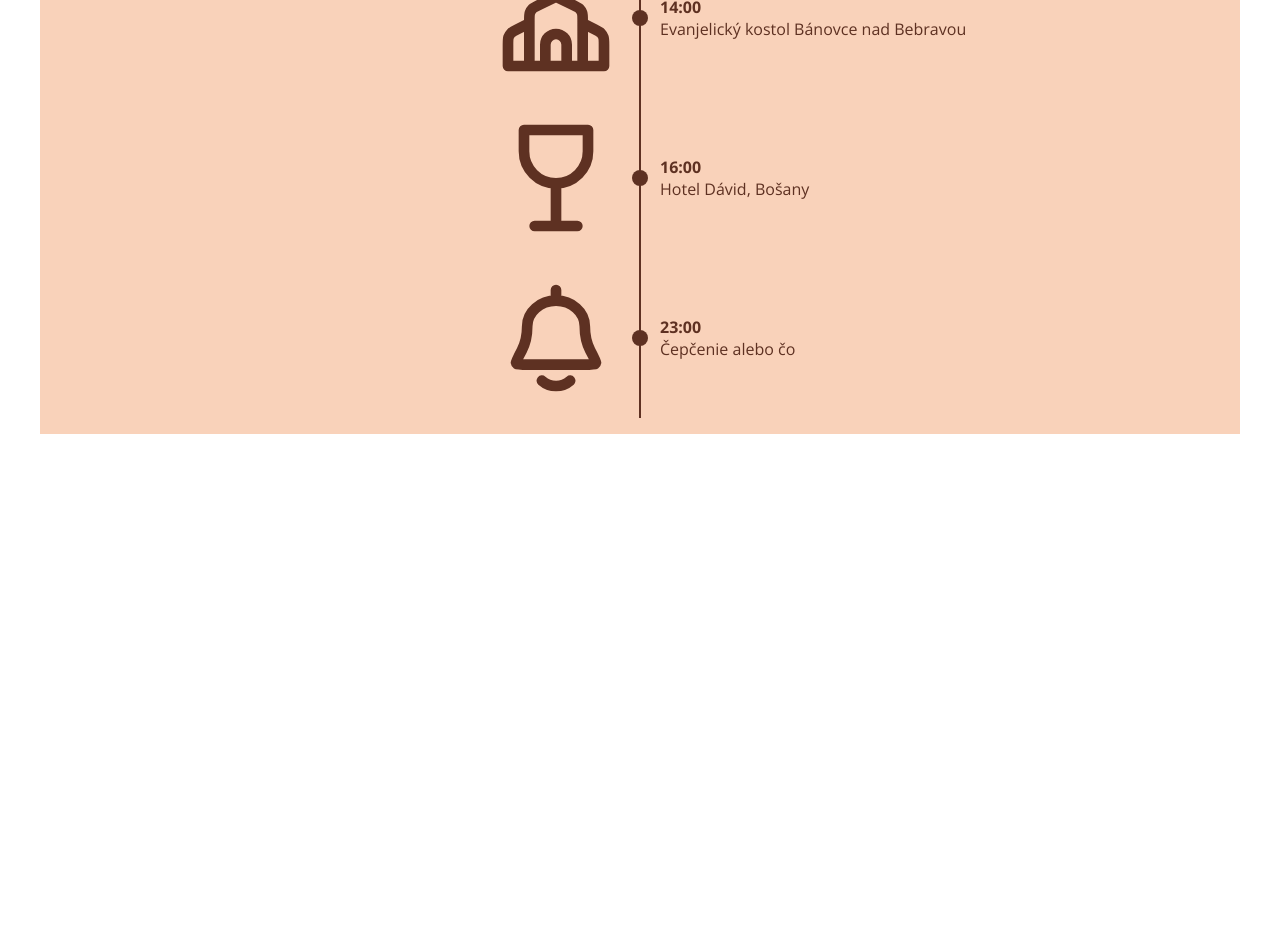
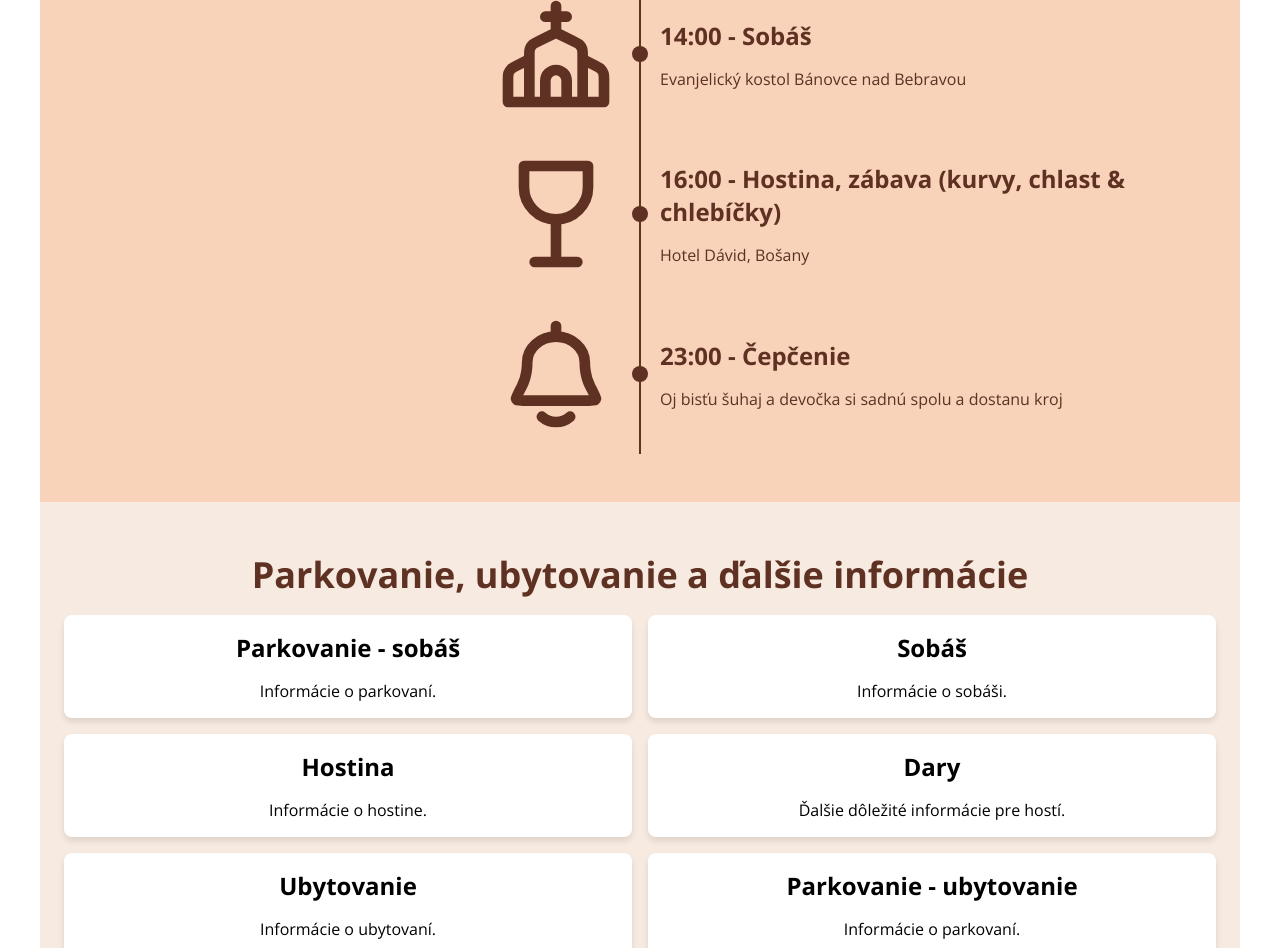
Before and after one commit to mAntala/svadba-maros-sandra, a React (Vite) app: page / in a window 1280 px wide. Shown: the part 900-1848 px from the top of the page. Before the commit the page ends 1334 px from the top, so only its background shows below. Built offline with nearby package versions, Linux system fonts and the light colour scheme.

Commit message:
updated data, added new sections

```diff
--- a/src/App.tsx
+++ b/src/App.tsx
@@ -3,6 +3,7 @@ import { Box, Container } from '@mui/material';
 import Hero from './components/Hero';
 import Nav from './components/Nav';
 import Schedule from './components/Schedule';
+import Info from './components/Info';
 
 function App() {
     return (
@@ -12,6 +13,7 @@ function App() {
                 <Nav />
                 <Container component="main" maxWidth={false} disableGutters>
                     <Schedule />
+                    <Info />
                 </Container>
             </Container>
         </Box>
--- /dev/null
+++ b/src/components/Info.tsx
@@ -0,0 +1,20 @@
+import { Container } from '@mui/material';
+import InfoItem from './InfoItem';
+
+function Info() {
+    return (
+        <Container component="section" id="info-pre-hosti" className="schedule bg-cream">
+            <h3>Parkovanie, ubytovanie a ďalšie informácie</h3>
+            <section className="info-grid">
+                <InfoItem title="Parkovanie - sobáš" text="Informácie o parkovaní." />
+                <InfoItem title="Sobáš" text="Informácie o sobáši." />
+                <InfoItem title="Hostina" text="Informácie o hostine." />
+                <InfoItem title="Dary" text="Ďalšie dôležité informácie pre hostí." />
+                <InfoItem title="Ubytovanie" text="Informácie o ubytovaní." />
+                <InfoItem title="Parkovanie - ubytovanie" text="Informácie o parkovaní." />
+            </section>
+        </Container>
+    );
+}
+
+export default Info;
--- /dev/null
+++ b/src/components/InfoItem.tsx
@@ -0,0 +1,12 @@
+import { Container } from '@mui/material';
+
+function InfoItem({ title, text }: { title: string; text: React.ReactNode }) {
+    return (
+        <Container component="section" className="info-item">
+            <h4>{title}</h4>
+            <div>{text}</div>
+        </Container>
+    );
+}
+
+export default InfoItem;
--- a/src/components/Nav.tsx
+++ b/src/components/Nav.tsx
@@ -9,9 +9,6 @@ function Nav() {
 
     return (
         <nav>
-            <a href="#home" onClick={handleOnClick}>
-                Úvod
-            </a>
             <a href="#harmonogram" onClick={handleOnClick}>
                 Harmonogram
             </a>
--- a/src/components/Timeline.tsx
+++ b/src/components/Timeline.tsx
@@ -1,4 +1,5 @@
 import { Container } from '@mui/material';
+import TimelineItem from './TimelineItem';
 import ChurchIcon from '../assets/icons/church.svg?react';
 import WineGlassIcon from '../assets/icons/wine-glass.svg?react';
 import BellIcon from '../assets/icons/bell-alt.svg?react';
@@ -6,33 +7,21 @@ import BellIcon from '../assets/icons/bell-alt.svg?react';
 function Timeline() {
     return (
         <Container disableGutters className="timeline">
-            <Container component="section" className="timeline__item">
-                <section className="timeline__icon">
-                    <ChurchIcon width={128} height={128} stroke="#5e3122" />
-                </section>
-                <section className="timeline__content">
-                    <h4>14:00</h4>
-                    <p>Evanjelický kostol Bánovce nad Bebravou</p>
-                </section>
-            </Container>
-            <Container component="section" className="timeline__item">
-                <section className="timeline__icon">
-                    <WineGlassIcon width={128} height={128} stroke="#5e3122" />
-                </section>
-                <section className="timeline__content">
-                    <h4>16:00</h4>
-                    <p>Hotel Dávid, Bošany</p>
-                </section>
-            </Container>
-            <Container component="section" className="timeline__item">
-                <section className="timeline__icon">
-                    <BellIcon width={128} height={128} stroke="#5e3122" />
-                </section>
-                <section className="timeline__content">
-                    <h4>23:00</h4>
-                    <p>Čepčenie alebo čo</p>
-                </section>
-            </Container>
+            <TimelineItem
+                icon={<ChurchIcon width={128} height={128} stroke="#5e3122" />}
+                time="14:00 - Sobáš"
+                text="Evanjelický kostol Bánovce nad Bebravou"
+            />
+            <TimelineItem
+                icon={<WineGlassIcon width={128} height={128} stroke="#5e3122" />}
+                time="16:00 - Hostina, zábava (kurvy, chlast & chlebíčky)"
+                text="Hotel Dávid, Bošany"
+            />
+            <TimelineItem
+                icon={<BellIcon width={128} height={128} stroke="#5e3122" />}
+                time="23:00 - Čepčenie"
+                text="Oj bisťu šuhaj a devočka si sadnú spolu a dostanu kroj"
+            />
         </Container>
     );
 }
--- /dev/null
+++ b/src/components/TimelineItem.tsx
@@ -0,0 +1,23 @@
+import Container from '@mui/material/Container';
+
+function TimelineItem({
+    icon,
+    time,
+    text,
+}: {
+    icon: React.ReactNode;
+    time: string;
+    text: React.ReactNode;
+}) {
+    return (
+        <Container component="section" className="timeline__item">
+            <section className="timeline__icon">{icon}</section>
+            <section className="timeline__content">
+                <h4>{time}</h4>
+                <p>{text}</p>
+            </section>
+        </Container>
+    );
+}
+
+export default TimelineItem;
--- a/src/styles/index.css
+++ b/src/styles/index.css
@@ -32,8 +32,15 @@ h2 {
 }
 
 h3 {
-    font-family: 'Alex Brush', cursive;
+    font-family: 'Open Sans', sans-serif;
     font-size: 2.25rem;
+    margin-bottom: 1.5rem;
+}
+
+h4 {
+    font-family: 'Open Sans', sans-serif;
+    font-size: 1.5rem;
+    margin-bottom: 1rem;
 }
 
 nav {
@@ -71,8 +78,18 @@ nav a:hover::before {
     background-color: #F9D2BA;
 }
 
+.bg-cream {
+    background-color: #F7EAE0;
+}
+
 .bg-dark h3 {
     color: #f7eae0;
+    margin-bottom: 1rem;
+    text-align: center;
+}
+
+.bg-cream h3 {
+    color: #5e3122;
     margin-bottom: 1rem;
     text-align: center;
 }
@@ -130,7 +147,7 @@ nav a:hover::before {
 }
 
 .schedule {
-    padding: 1rem 0;
+    padding: 3rem 0;
 }
 
 .timeline__item {
@@ -185,6 +202,20 @@ nav a:hover::before {
     color: #5e3122;
 }
 
+.info-grid {
+    display: grid;
+    grid-template-columns: 1fr 1fr;
+    gap: 1rem;
+}
+
+.info-item {
+    background-color: #fff;
+    border-radius: .5rem;
+    padding: 1rem;
+    box-shadow: 0 4px 6px rgba(0, 0, 0, 0.1);
+    text-align: center;
+}
+
 /* Ressponsive rules */
 
 @media screen and (max-width: 767px) {
@@ -217,4 +248,8 @@ nav a:hover::before {
         top: 0;
         left: 0;
     }
+
+    .info-grid {
+        grid-template-columns: 1fr;
+    }
 }
```
